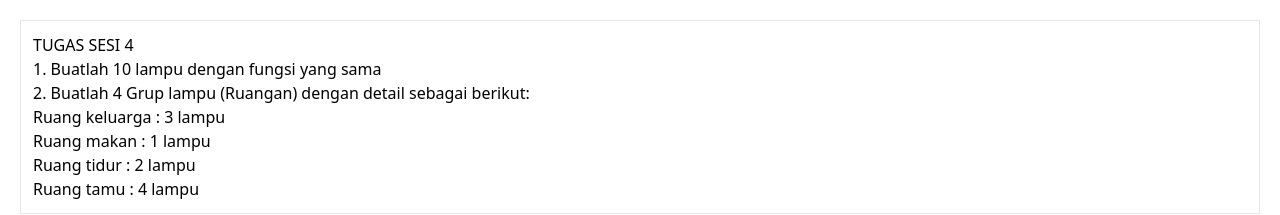
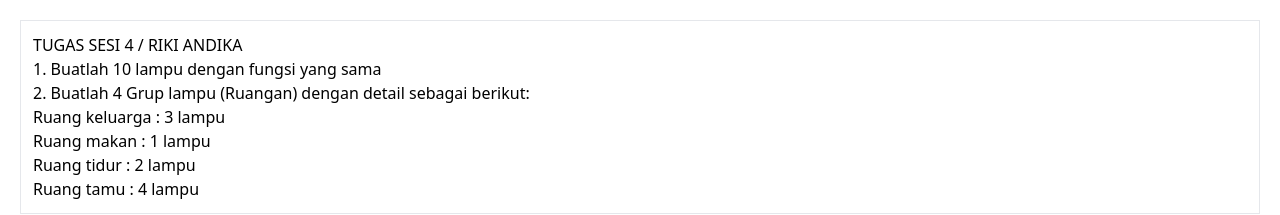
Before and after one commit to Rikiandikaaaaa/tugas-sesi4, a plain HTML site: page index.html in a window 1280 px wide. Shown: the top 215 px of the page. Drawn offline with nearby package versions, Linux system fonts and the light colour scheme; files whose address does not match are found by name.

Commit message:
TUGAS-SESI4

```diff
--- a/index.html
+++ b/index.html
@@ -11,7 +11,7 @@
 <body>
 
     <div class="flex flex-col m-5 p-3 border">
-        <h1 style="color: black;">TUGAS SESI 4</h1>
+        <h1 style="color: black;">TUGAS SESI 4 / RIKI ANDIKA</h1>
         <p style="color: black;"> 1. Buatlah 10 lampu dengan fungsi yang sama</p>
         <p>2. Buatlah 4 Grup lampu (Ruangan) dengan detail sebagai berikut:</p>
         <p>Ruang keluarga : 3 lampu</p>
```
Also changed, not shown: Assets/Images/off.jpg (added), Assets/Images/on.jpg (added).
